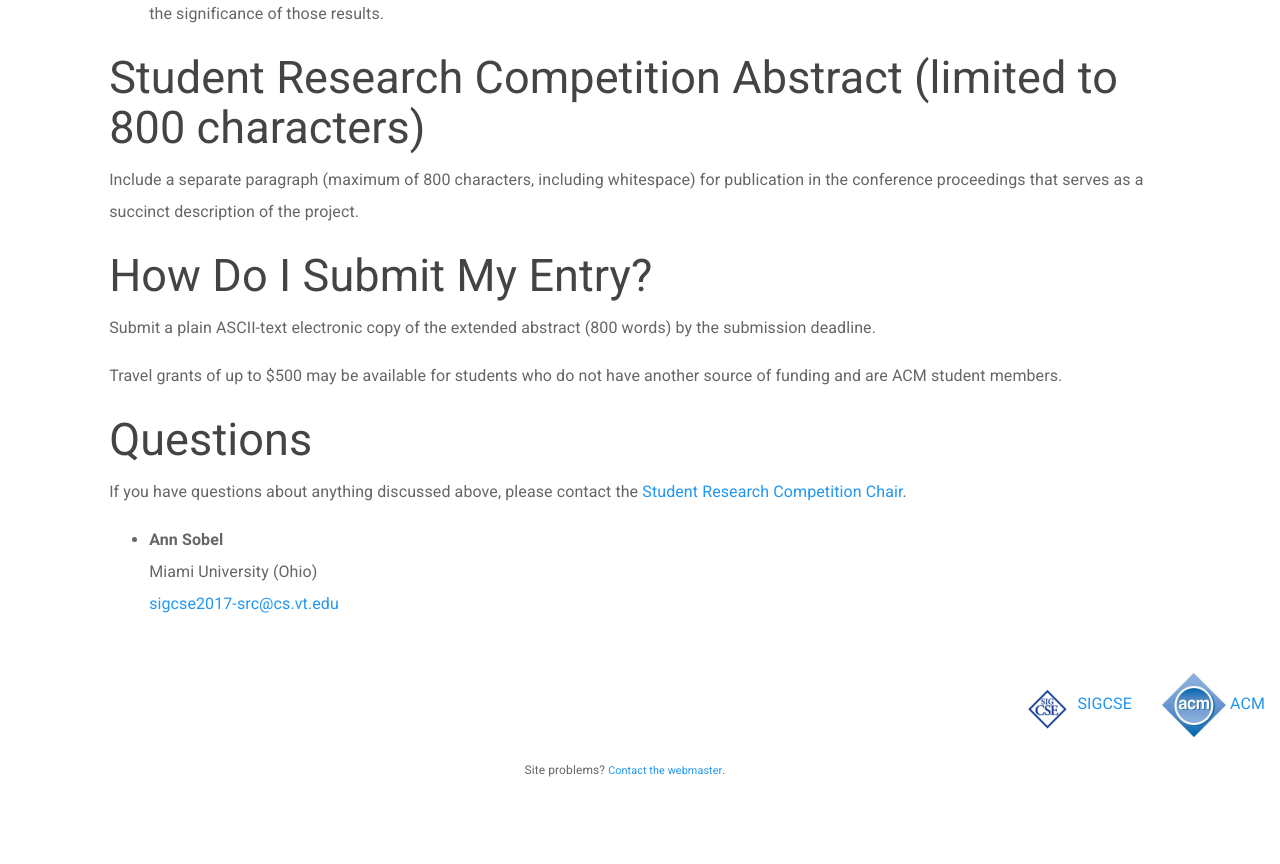
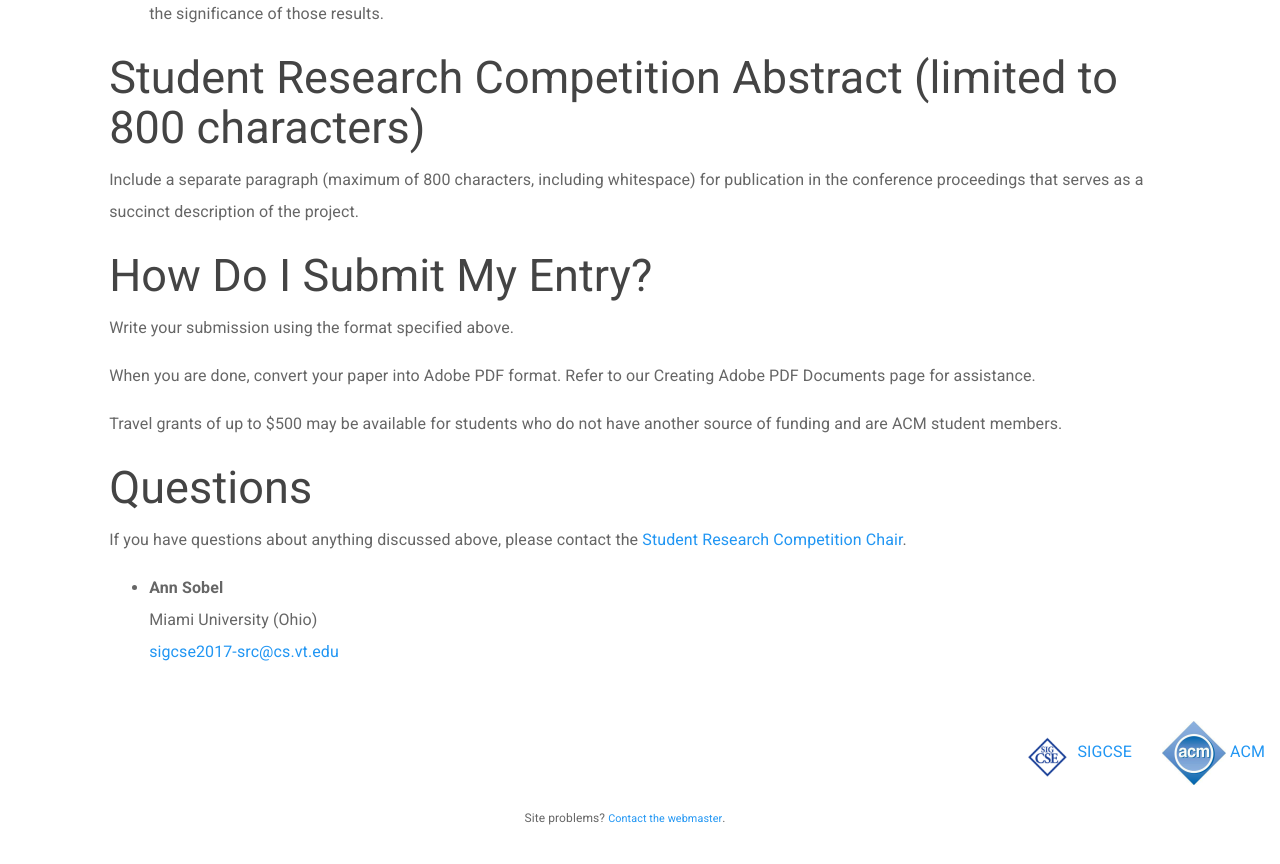
Before and after one commit to sigcsets/sigcse2017, a Jekyll site: the page built from authors/studentresearchcompetition.md, in a window 1280 px wide and 900 px high, scrolled down 1618 px. Shown: the top 864 px of the window. Built offline with Jekyll 4.4.1, drawn with Linux system fonts in a browser that asks for light colours.

Commit message:
Updates SRC to take PDFs.

```diff
--- a/authors/studentresearchcompetition.md
+++ b/authors/studentresearchcompetition.md
@@ -83,8 +83,9 @@ description of the project.
 
 ## How Do I Submit My Entry?
 
-Submit a plain ASCII-text electronic copy of the extended abstract
-({{site.data.cfp.details[plural].limits}}) by the submission deadline.
+Write your submission using the format specified above.
+
+When you are done, convert your paper into Adobe PDF format. Refer to our Creating Adobe PDF Documents page for assistance.
 
 Travel grants of up to \$500 may be available for students who do not
 have another source of funding and are ACM student members.
```
